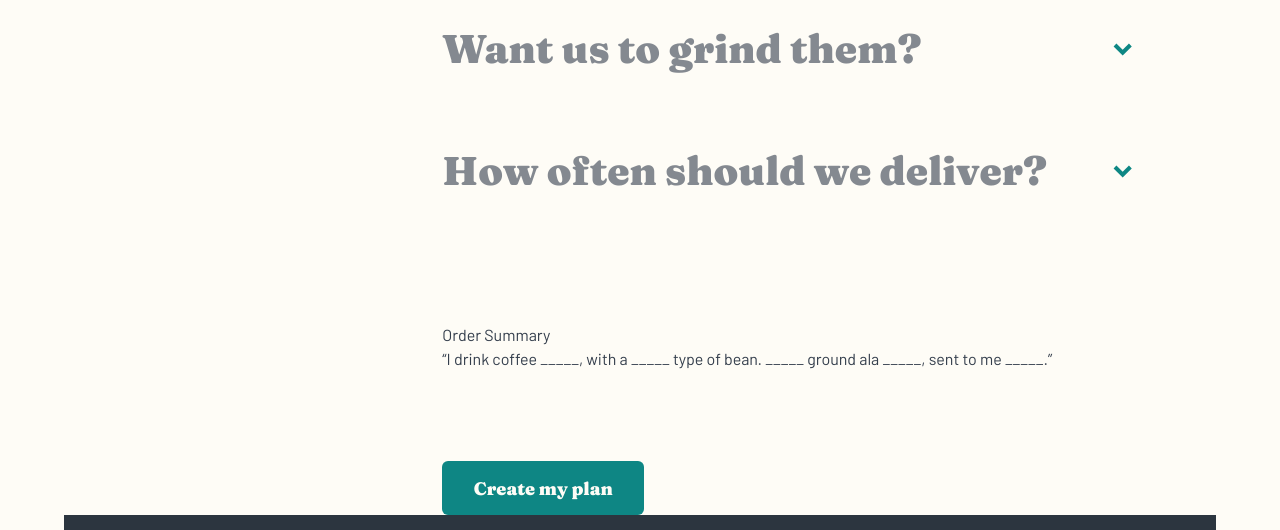
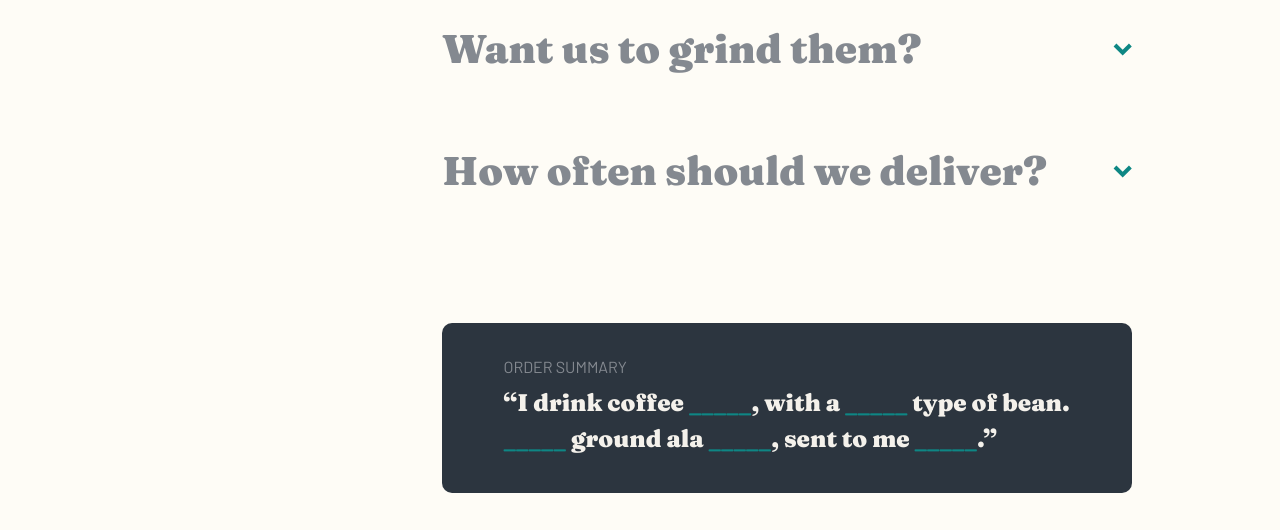
Before and after one commit to karolbanat/coffeeroasters-subscription-site, a website: page plan.html in a window 1280 px wide. Shown: the part 1825-2355 px from the top of the page. Drawn offline with Linux system fonts and the light colour scheme.

Commit message:
Basic order summary styling

```diff
--- a/plan.html
+++ b/plan.html
@@ -319,9 +319,10 @@
                                 </div>
                             </fieldset>
                         </details>
-                        <div class="plan-creation-form__summary">
-                            <p class="plan-creation-form__summary-heading">Order Summary</p>
-                            <p>“I drink coffee <span>_____</span>, with a <span>_____</span> type of bean.
+                        <div class="summary">
+                            <p class="summary__heading">Order Summary</p>
+                            <p class="summary__text">“I drink coffee <span>_____</span>, with a
+                                <span>_____</span> type of bean.
                                 <span>_____</span> ground ala <span>_____</span>, sent to me <span>_____</span>.”
                             </p>
                         </div>
--- a/src/sass/components/_plan-creation-form.scss
+++ b/src/sass/components/_plan-creation-form.scss
@@ -1,5 +1,8 @@
 .plan-creation-form {
 	--flow-spacer: 9rem;
+	display: flex;
+	flex-direction: column;
+	margin-bottom: clamp(12rem, 18.75vw, 17rem);
 
 	&__details {
 		& > summary {
@@ -40,4 +43,9 @@
 		--even-columns-spacer: clamp(1.6rem, 2vw, 2.4rem);
 		border: none;
 	}
+
+	& button[type='submit'] {
+		align-self: flex-end;
+		margin-top: 4rem;
+	}
 }
--- /dev/null
+++ b/src/sass/components/_summary.scss
@@ -0,0 +1,25 @@
+.summary {
+	padding-block: 3.6rem;
+	padding-inline: clamp(2.4rem, 1rem + 4vw, 6.4rem);
+	background-color: var(--clr-neutral-800);
+	color: var(--clr-neutral-300);
+	border-radius: var(--borr-400);
+
+	&__heading {
+		margin-bottom: 1rem;
+		font-size: var(--fz-400);
+		text-transform: uppercase;
+		line-height: 1;
+		color: var(--clr-neutral-500);
+	}
+
+	&__text {
+		font-size: 2.4rem;
+		font-family: var(--ff-secondary);
+		font-weight: var(--fw-900);
+
+		& > span {
+			color: var(--clr-primary-400);
+		}
+	}
+}
--- a/src/sass/main.scss
+++ b/src/sass/main.scss
@@ -25,6 +25,7 @@
 @use './components/address';
 @use './components/custom-radio-button';
 @use './components/creation-nav';
+@use './components/summary';
 /* sections */
 @use './components/primary-header';
 @use './components/primary-navigation';
```
Also changed, not shown: dist/css/main.min.css.
